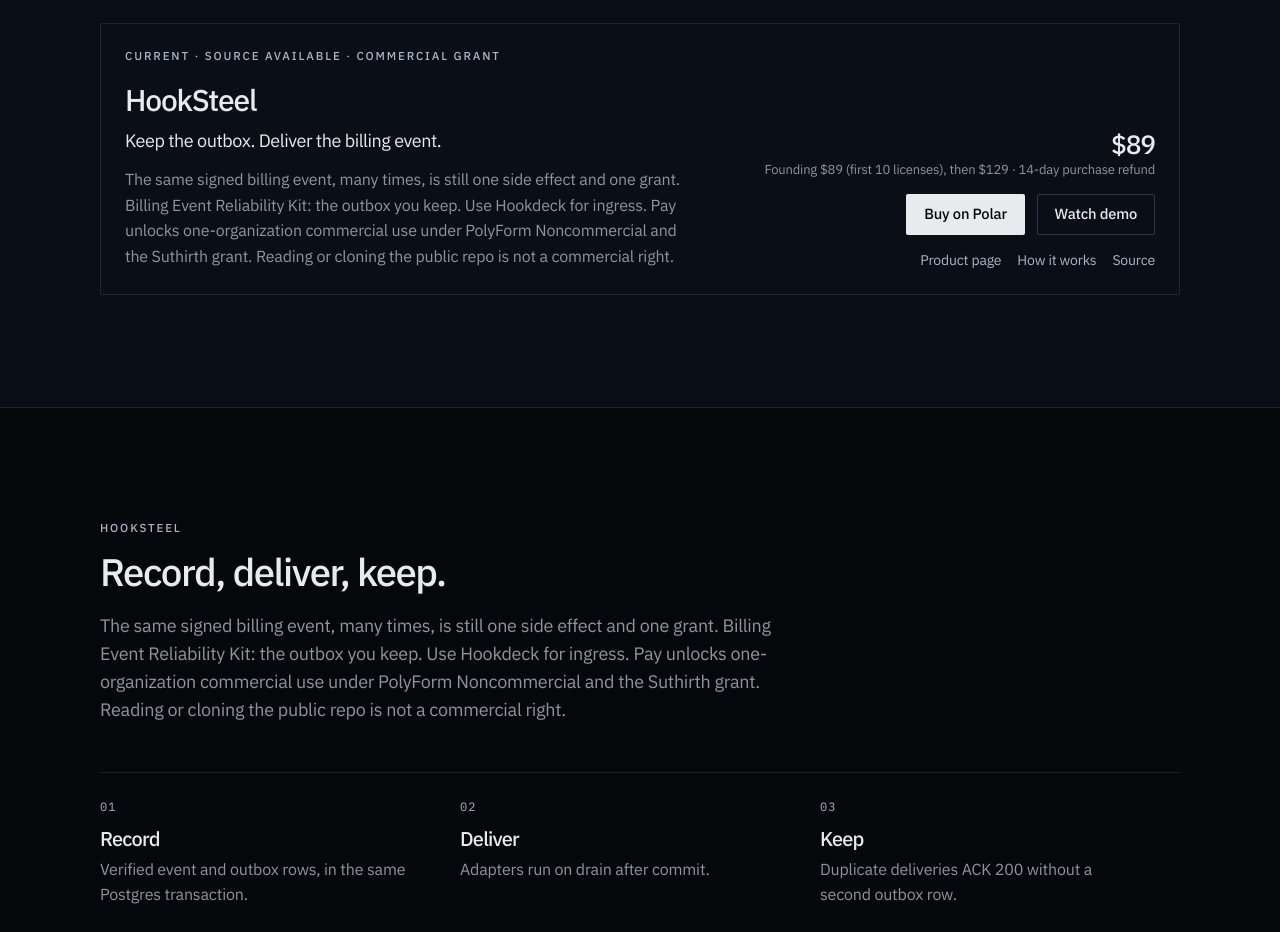
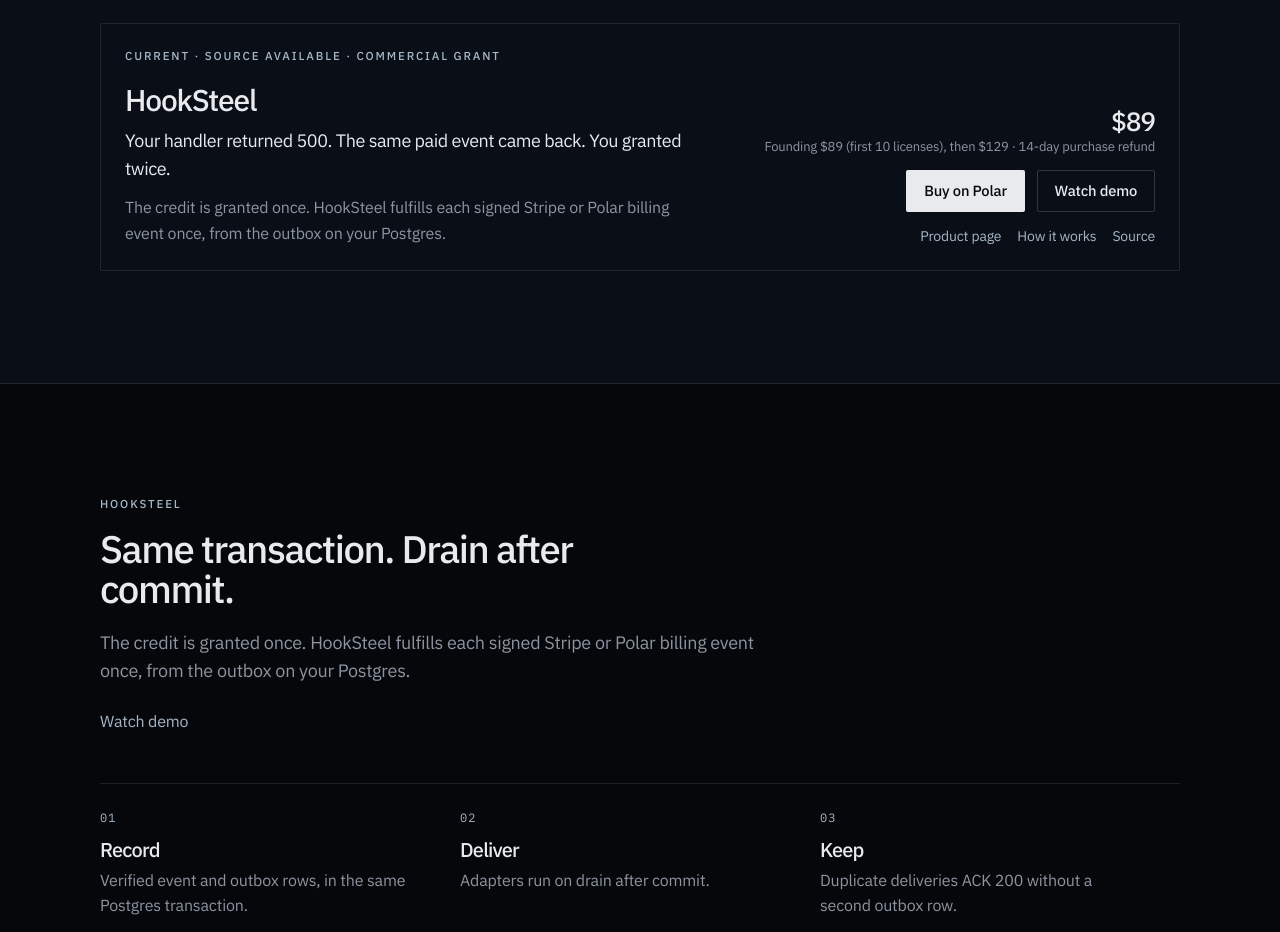
Before and after one commit to yellowgram/yellowgram-web, a Next.js app: page / in a window 1280 px wide. Shown: the part 1320-2252 px from the top of the page. Built offline with nearby package versions, Linux system fonts and the light colour scheme.

Commit message:
Rewrite /hooksteel first screen + press-buy Watch (#51)
Clincher v1.2 sell spine (grant once). Above-Buy Watch = clip-press-buy; mid-page How-it-works = clip-60s-howto.

```diff
--- a/src/app/hooksteel/page.tsx
+++ b/src/app/hooksteel/page.tsx
@@ -2,12 +2,17 @@
 import { ProductPage } from "@/components/ProductPage";
 import { externalLinkProps } from "@/components/ToolListing";
 import {
+  hooksteelBoundary,
+  hooksteelBoundaryLead,
+  hooksteelBoundaryTitle,
   hooksteelCommit,
   hooksteelContrast,
   hooksteelContrastTitle,
+  hooksteelContract,
   hooksteelDescription,
   hooksteelFaq,
-  hooksteelIntro,
+  hooksteelHttp,
+  hooksteelProof,
   hooksteelSeller,
   hooksteelTerms,
   hooksteelTitle,
@@ -15,9 +20,29 @@
   hooksteelZipSha256,
 } from "@/lib/hooksteel-copy";
 import { pageMetadata } from "@/lib/seo";
-import { email, hooksteel, toolBySlug } from "@/lib/site";
+import {
+  email,
+  hooksteel,
+  hooksteelDemo,
+  hooksteelDemoSha256,
+  hooksteelDemoSrt,
+  hooksteelPressBuyDemo,
+  hooksteelPromise,
+  toolBySlug,
+} from "@/lib/site";
 
-const tool = toolBySlug("hooksteel");
+const catalog = toolBySlug("hooksteel");
+
+/** Above-Buy Watch = press-buy cut. Mid-page video = how-it-works 60s. */
+const tool = {
+  ...catalog,
+  secondary: { label: "Watch demo", href: hooksteelPressBuyDemo },
+  watch: undefined,
+  steps: undefined,
+  stepsNote: undefined,
+  facts: undefined,
+  delivery: undefined,
+};
 
 export const metadata: Metadata = pageMetadata({
   title: hooksteelTitle,
@@ -30,21 +55,75 @@
   return (
     <ProductPage
       tool={tool}
-      intro={<p className="lede muted">{hooksteelIntro}</p>}
-      beforeBody={
-        <>
-          <section className="mt-20" id="outbox">
-            <p className="eyebrow">Outbox</p>
-            <h2 className="title mt-4 max-w-3xl">{hooksteelContrastTitle}</h2>
-            <p className="mt-6 max-w-2xl">{hooksteelContrast}</p>
-          </section>
-          <div className="mt-20" id="contract">
-            <p className="eyebrow">Contract</p>
-            <h2 className="title mt-4">Record. Deliver. Keep.</h2>
-          </div>
-        </>
+      intro={
+        <div className="grid gap-4">
+          <p className="lede">{hooksteelPromise}</p>
+          <p className="muted">{hooksteelProof}</p>
+        </div>
       }
     >
+      <section className="mt-20" id="contract">
+        <p className="eyebrow">Contract</p>
+        <h2 className="title mt-4 max-w-3xl">Same transaction. Drain after commit.</h2>
+        <div className="mt-12 grid gap-0 md:grid-cols-3">
+          {hooksteelContract.map((item) => (
+            <div key={item.step} className="border-t border-[var(--line)] py-6 md:pr-10">
+              <p className="step-index">{item.step}</p>
+              <h3 className="mt-3 text-xl">{item.title}</h3>
+              <p className="mt-2 muted">{item.body}</p>
+            </div>
+          ))}
+        </div>
+        <p className="mt-8 max-w-2xl">{hooksteelHttp}</p>
+        <p className="mt-4 max-w-2xl muted">
+          The grant runs after that transaction commits. Not exactly-once transport.
+        </p>
+        <div className="mt-12" id="demo">
+          <p className="label">Watch demo</p>
+          <video
+            className="mt-4 w-full max-w-3xl border border-[var(--line)]"
+            controls
+            playsInline
+            preload="metadata"
+            src={hooksteelDemo}
+          >
+            <track kind="subtitles" src={hooksteelDemoSrt} srcLang="en" label="English" />
+          </video>
+          <p className="mt-4 text-sm">
+            <a className="text-link" href={hooksteelDemo} {...externalLinkProps(hooksteelDemo)}>
+              Watch demo
+            </a>
+            <span className="muted"> · </span>
+            <a className="text-link" href={hooksteelDemoSrt} {...externalLinkProps(hooksteelDemoSrt)}>
+              Captions
+            </a>
+          </p>
+          <p className="mt-3 max-w-3xl break-all font-mono text-[0.8125rem] muted">
+            SHA-256 {hooksteelDemoSha256}
+          </p>
+        </div>
+      </section>
+
+      <section className="mt-20" id="compare">
+        <p className="eyebrow">Compare</p>
+        <h2 className="title mt-4 max-w-3xl">{hooksteelContrastTitle}</h2>
+        <p className="mt-6 max-w-2xl">{hooksteelContrast}</p>
+      </section>
+
+      <section className="mt-20" id="boundary">
+        <p className="eyebrow">Boundary</p>
+        <h2 className="title mt-4 max-w-3xl">{hooksteelBoundaryTitle}</h2>
+        <p className="mt-6 max-w-2xl">{hooksteelBoundaryLead}</p>
+        <div className="mt-10 border-b border-[var(--line)]">
+          {hooksteelBoundary.map((point, index) => (
+            <div key={point} className="border-t border-[var(--line)] py-7">
+              <h3 className="text-xl">{String(index + 1).padStart(2, "0")}</h3>
+              <p className="mt-3 max-w-2xl muted">{point}</p>
+            </div>
+          ))}
+        </div>
+      </section>
+
       <section className="mt-20" id="grant">
         <p className="eyebrow">Grant</p>
         <h2 className="title mt-4">What the kit is.</h2>
@@ -83,7 +162,7 @@
 
       <p className="mt-16 max-w-3xl text-sm muted">
         <a className="text-link" href={hooksteel.github} {...externalLinkProps(hooksteel.github)}>
-          {tool.repo}
+          {catalog.repo}
         </a>
         {" · "}
         {hooksteelVersion}
--- a/src/components/ToolListing.tsx
+++ b/src/components/ToolListing.tsx
@@ -159,6 +159,13 @@
       <p className="eyebrow">{tool.name}</p>
       {tool.whyTitle ? <h2 className="title mt-4 max-w-xl">{tool.whyTitle}</h2> : null}
       <p className="lede mt-5 max-w-2xl muted">{tool.summary}</p>
+      {tool.watch ? (
+        <p className="mt-6">
+          <a className="text-link" href={tool.watch.href} {...externalLinkProps(tool.watch.href)}>
+            {tool.watch.label}
+          </a>
+        </p>
+      ) : null}
       <ToolBody tool={tool} />
     </section>
   );
--- a/src/lib/hooksteel-copy.ts
+++ b/src/lib/hooksteel-copy.ts
@@ -1,9 +1,11 @@
 /** HookSteel one-pager. Buyer facts. HookSteel HS-ID-AE. */
 
 import {
+  commercialLicenseLine,
+  hooksteelFear,
   hooksteelFoundingPrice,
   hooksteelFoundingPriceShort,
-  hooksteelOutcome,
+  hooksteelPromise,
   listedPriceFaq,
 } from "./site";
 
@@ -15,23 +17,50 @@
 
 export const hooksteelLicenseTerm = `${hooksteelLicenseSentence} Not MIT. Not an OSI-approved license. Public brand: HookSteel · yellowgram.`;
 
-export const hooksteelTitle = "HookSteel — Keep the outbox. Deliver the billing event.";
+/** Single license fence. Do not repeat this essay in the hero. */
+export const hooksteelLicenseFence = `${commercialLicenseLine} The HookSteel commercial grant is for the named tag. ${hooksteelLicenseTerm}`;
 
-export const hooksteelDescription = `Keep the outbox. Deliver the billing event. ${hooksteelOutcome} ${hooksteelFoundingPriceShort}. ${hooksteelLicenseSentence} Use Hookdeck for ingress.`;
+export const hooksteelTitle = "HookSteel — Fulfill each signed billing event once.";
 
-/** First body under the locked H2. */
-export const hooksteelIntro = `Keep the outbox. Deliver the billing event. ${hooksteelOutcome} ${hooksteelFoundingPriceShort}. ${hooksteelLicenseSentence} Use Hookdeck for ingress.`;
+export const hooksteelDescription = `${hooksteelFear} ${hooksteelPromise} ${hooksteelFoundingPriceShort}. 14-day purchase refund.`;
 
-export const hooksteelContrastTitle = "The outbox you keep.";
+/** Proof under the one-line promise. No competitor names. Above the buy buttons. */
+export const hooksteelProof =
+  "The same signed event, four times, still grants the credit once. A crash mid-drain is still one grant. Five chaos scenarios cover Stripe and Polar. npm run demo runs the duplicate and the crash.";
 
-/** Evidence line. Hookdeck is hosted ingress; Stripe docs log event IDs. HookSteel is the outbox. */
+export const hooksteelContrastTitle = "Logged event ids are not an outbox.";
+
+/**
+ * Mid-page steal. Below the buy buttons.
+ * Hookdeck is hosted ingress. Stripe docs stop at logging the id.
+ */
 export const hooksteelContrast =
-  "Hookdeck wins hosted ingress. Stripe docs tell you to log event IDs. HookSteel is the outbox you keep: the same signed event four times is one side effect; a crash mid-drain is still one grant; Stripe and Polar — proven by the five-chaos suite and npm run demo:60s at v0.1.1.";
+  "Hookdeck wins hosted ingress, fan-out, and the dashboard. Stripe docs tell you to log event IDs and return 2xx. Neither is the outbox on your Postgres, where a rolled-back fulfill stays rolled back. HookSteel is that outbox.";
+
+export const hooksteelBoundaryTitle = "Use Hookdeck for ingress.";
+
+export const hooksteelBoundaryLead = "This is the outbox you keep. Not a hosted gateway.";
+
+/** Six-point boundary from the kit landing. Lower on the page, not beside Buy. */
+export const hooksteelBoundary = [
+  "Hookdeck is built for hosted ingress, fan-out, rate limits, observability, and retries at the edge.",
+  "HookSteel is the unique event id, the transactional outbox, side effects after commit, and the chaos proofs on your Postgres.",
+  "Use Hookdeck when you need multi-destination routing, a team dashboard, or you do not want to run an outbox worker.",
+  "Use HookSteel when a rolled-back fulfill would grant twice, and the code has to live on your Stripe and Polar.",
+  "Use both when Hookdeck sits in front and HookSteel sits inside. That pairing is optional.",
+  "Do not buy HookSteel if you want yellowgram to host the webhooks.",
+] as const;
+
+export const hooksteelVersion = "v0.1.1";
+
+export const hooksteelCommit = "562e32db6d818b28443f54946b77e13f96985b4b";
+
+export const hooksteelZipSha256 = "e5fb3c1117b954f344fb27e7b1bf7be89d46e120839e238983d017a50e08e4d9";
 
 export const hooksteelTerms = [
   {
     label: "Included",
-    body: `${hooksteelLicenseSentence} The HookSteel commercial grant is for the named tag. Kit zip hooksteel-0.1.1.zip (SHA-256 e5fb3c1117b954f344fb27e7b1bf7be89d46e120839e238983d017a50e08e4d9) and GitHub Issues for 60 days, best-effort, no SLA. Stripe \`handle\` and Polar \`handlePolar\`, drain, replay CLI, five chaos scenarios, and adapter stubs. Not a hosted webhook gateway.`,
+    body: `Kit zip hooksteel-0.1.1.zip (SHA-256 ${hooksteelZipSha256}). GitHub Issues for 60 days, best-effort, no SLA. Stripe handle and Polar handlePolar, with no Polar SDK. Drain, replay CLI, five chaos scenarios, and adapter stubs. Not a hosted webhook gateway.`,
   },
   {
     label: "Pricing",
@@ -39,7 +68,7 @@
   },
   {
     label: "License",
-    body: hooksteelLicenseTerm,
+    body: hooksteelLicenseFence,
   },
 ] as const;
 
@@ -64,9 +93,3 @@
     a: "No. Use Hookdeck for ingress. This is the outbox you keep. It is not Credit Ledger, MayDo, SeatTruth, or BurnBrake.",
   },
 ] as const;
-
-export const hooksteelVersion = "v0.1.1";
-
-export const hooksteelCommit = "562e32db6d818b28443f54946b77e13f96985b4b";
-
-export const hooksteelZipSha256 = "e5fb3c1117b954f344fb27e7b1bf7be89d46e120839e238983d017a50e08e4d9";
--- a/src/lib/site.ts
+++ b/src/lib/site.ts
@@ -28,7 +28,18 @@
 } as const;
 
 export const hooksteelOutcome =
-  "The same signed billing event, many times, is still one side effect and one grant.";
+  "The same signed billing event, many times, still grants the credit once.";
+
+/**
+ * First-screen fear on /hooksteel and the catalog card.
+ * Do not name other products here. That sits below the buy buttons.
+ */
+export const hooksteelFear =
+  "Your handler returned 500. The same paid event came back. You granted twice.";
+
+/** What HookSteel is, in one line. No competitor names. Buyer effect, not the mechanism. */
+export const hooksteelPromise =
+  "The credit is granted once. HookSteel fulfills each signed Stripe or Polar billing event once, from the outbox on your Postgres.";
 
 /** License-count founding rule. First 10 licenses, then $129. No calendar window. */
 export const hooksteelFoundingPrice =
@@ -391,15 +402,31 @@
 export const hooksteelCheckout =
   "https://buy.polar.sh/polar_cl_Zyd3QvwuuzVXvHEGpQNxIgVr0ELStd0grDR4D0rnI23";
 
-/** Approved 60-second HookSteel demo clip. */
+/** How-it-works / mid-page demo (clip-60s-howto). Not the Buy-row cut. */
 export const hooksteelDemo =
-  "https://github.com/yellowgram/hooksteel/releases/download/clip-60s-approved/hooksteel-60s-demo.mp4";
+  "https://github.com/yellowgram/hooksteel/releases/download/clip-60s-howto/hooksteel-60s-refresh-buyer.mp4";
+
+export const hooksteelDemoSha256 =
+  "5bca0c995f21a070c5c2817ab961286a3a4393dc1f0ddecdc2e03377ec78f002";
+
+export const hooksteelDemoSrt =
+  "https://github.com/yellowgram/hooksteel/releases/download/clip-60s-howto/hooksteel-60s-refresh-buyer.srt";
+
+/** Press-buy / above-Buy Watch only (clip-press-buy). */
+export const hooksteelPressBuyDemo =
+  "https://github.com/yellowgram/hooksteel/releases/download/clip-press-buy/hooksteel-press-buy.mp4";
+
+export const hooksteelPressBuyDemoSha256 =
+  "a84a77c3327819e6797ec7fd87dd3956f8751adb28616822748d9e423ee408b0";
+
+export const hooksteelPressBuyDemoSrt =
+  "https://github.com/yellowgram/hooksteel/releases/download/clip-press-buy/hooksteel-press-buy.srt";
 
 export const hooksteel = {
   name: "HookSteel",
   badge: "Current · Source available · Commercial grant",
-  tagline: "Keep the outbox. Deliver the billing event.",
-  summary: `${hooksteelOutcome} Billing Event Reliability Kit: the outbox you keep. Use Hookdeck for ingress. ${commercialLicenseLine}`,
+  tagline: hooksteelFear,
+  summary: hooksteelPromise,
   facts: [
     hooksteelFoundingPriceShort,
     "One SKU · 14-day purchase refund",
@@ -418,7 +445,7 @@
 
 export const hooksteelHow = hooksteelContract;
 
-/** Under the Record / Deliver / Keep steps on Current and /hooksteel. */
+/** Under the contract steps on the catalog detail. Not the /hooksteel sell spine. */
 export const hooksteelStepsNote = `${hooksteelHttp} ${hooksteel.howNote}`;
 
 /** Live Polar checkout for SeatTruth v0.1.1. */
@@ -551,6 +578,8 @@
   primary: { label: string; href: string };
   /** Optional second link beside the primary action. */
   secondary?: { label: string; href: string };
+  /** How-it-works link. Not rendered beside Buy. */
+  watch?: { label: string; href: string };
   /** Source link. Not a production license. */
   source?: { label: string; href: string };
   install?: string;
@@ -606,12 +635,13 @@
     paid: true,
     sellActive: true,
     primary: { label: "Buy on Polar", href: hooksteel.checkout },
-    secondary: { label: "Watch demo", href: hooksteelDemo },
+    secondary: { label: "Watch demo", href: hooksteelPressBuyDemo },
     source: { label: "Source", href: hooksteel.github },
+    watch: { label: "Watch demo", href: hooksteelDemo },
     delivery: hooksteel.delivery,
     facts: hooksteel.facts,
     price: hooksteel.price,
-    whyTitle: "Record, deliver, keep.",
+    whyTitle: "Same transaction. Drain after commit.",
     steps: hooksteelHow,
     stepsNote: hooksteelStepsNote,
   },
```
